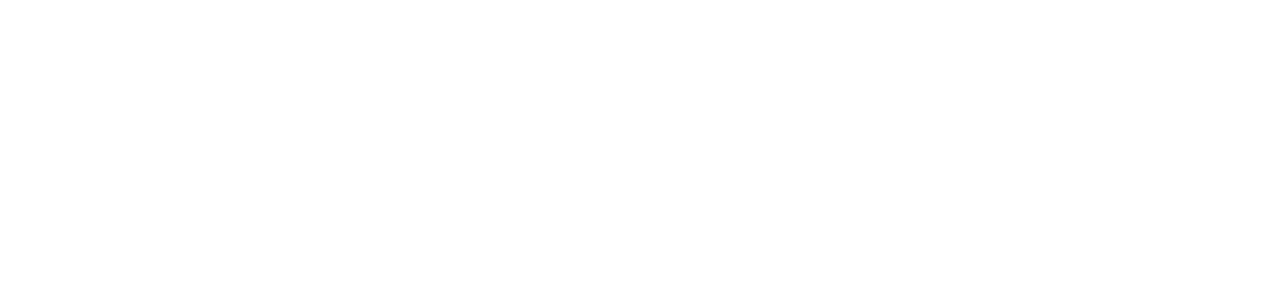
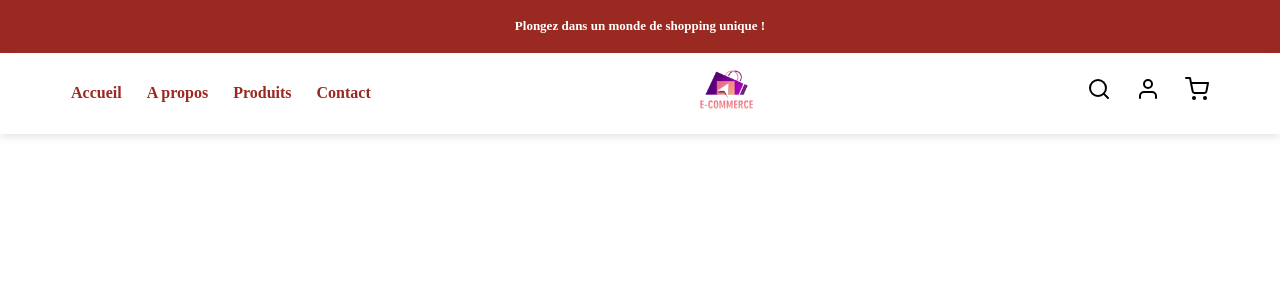
Before and after one commit to avent-visseho/revolutionary-market, a Vue app: page /maintenance in a window 1280 px wide. Before the commit this address had no page. Shown: the top 300 px of the page. Built offline with nearby package versions, Linux system fonts and the light colour scheme.

Commit message:
all send

```diff
--- a/src/router/index.js
+++ b/src/router/index.js
@@ -5,6 +5,7 @@
 import DetailProductView from '../views/DetailProductView.vue'
 import ContactView from '../views/ContactView.vue'
 import CartView from '../views/CartView.vue'
+import MaintenanceView from '../views/MaintenanceView.vue'
 
 const router = createRouter({
   history: createWebHistory(import.meta.env.BASE_URL),
@@ -39,6 +40,11 @@
       path: '/contact',
       name: 'contact',
       component: ContactView
+    },
+    {
+      path: '/maintenance',
+      name: 'maintenance',
+      component: MaintenanceView
     }
   ]
 })
--- /dev/null
+++ b/src/views/MaintenanceView.vue
@@ -0,0 +1,17 @@
+<template>
+    <div>
+        <HeaderVue/>
+    </div>
+    <div>
+        <NavBarVue/>
+    </div>
+</template>
+
+<script setup>
+    import HeaderVue from '../components/header/Header.vue';
+    import NavBarVue from '../components/header/NavBar.vue';
+</script>
+
+<style scoped>
+
+</style>
```
